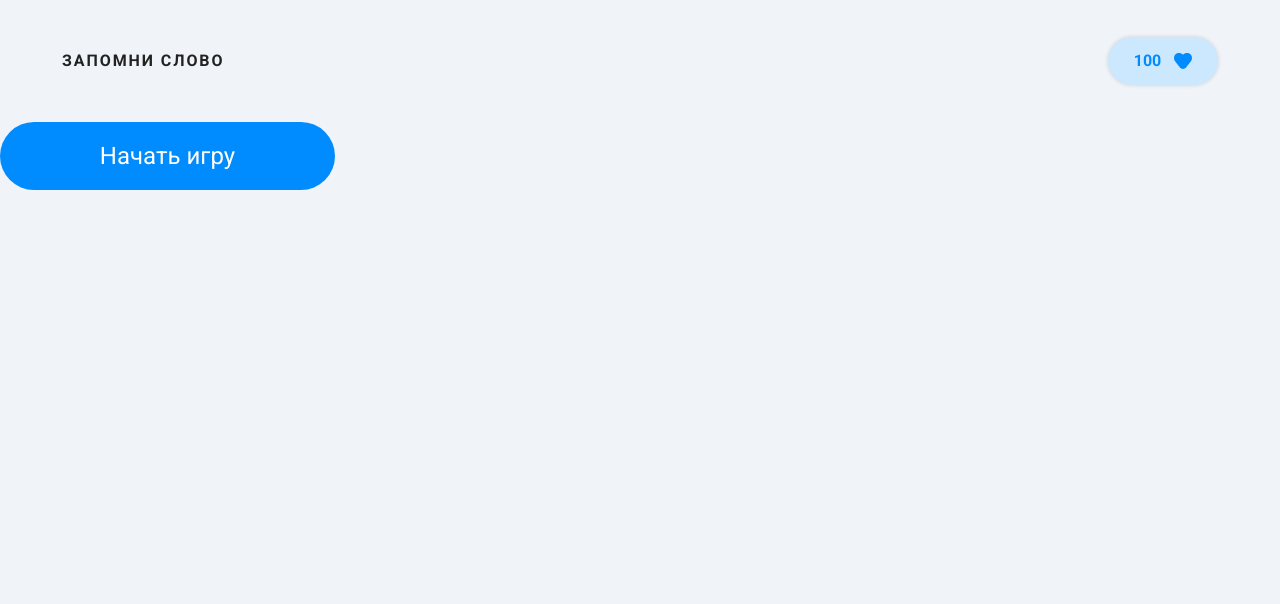
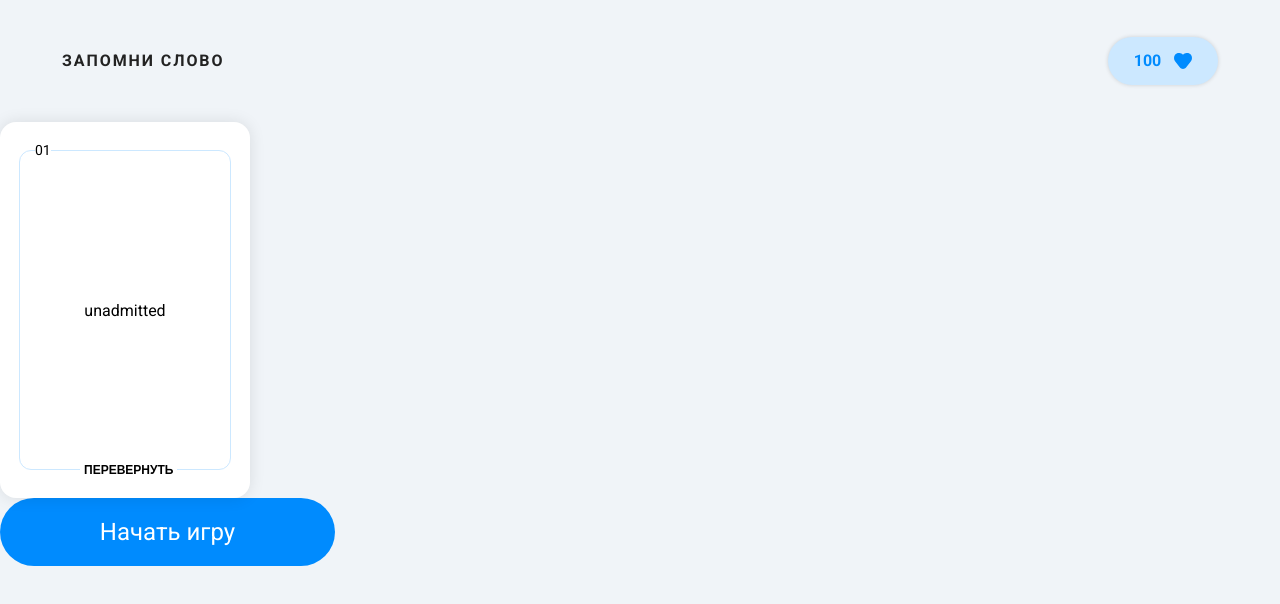
Before and after one commit to Nell-ok/basic, a Vue app: page / in a window 1280 px wide. Shown: the top 604 px of the page. Built offline with nearby package versions, Linux system fonts and the light colour scheme.

Commit message:
Компонент карты

```diff
--- a/src/App.vue
+++ b/src/App.vue
@@ -1,10 +1,23 @@
 <script setup>
 import Button from "./components/Button.vue"
 import Score from "./components/Score.vue"
+import Card from "./components/Card.vue"
 
 const like = {
   number: 100,
 };
+
+const contentButton = {
+  buttonText: 'перевернуть',
+};
+
+const contentNumber = {
+  number: '01',
+};
+
+function onFlip() {
+  alert('Перевернулась');
+}
 </script>
 
 <template>
@@ -15,6 +28,9 @@ const like = {
     </div>
   </header>
   <main>
+    <ul class="card-list">
+      <Card v-bind="{ ...contentButton, ...contentNumber }" @flip="onFlip()" />
+    </ul>
     <Button>Начать игру</Button>
   </main>
 </template>
@@ -39,4 +55,9 @@ const like = {
   text-transform: uppercase;
   color: var(--color-basic-dark);
 }
+.card-list {
+  margin: 0;
+  padding: 0;
+  list-style: none;
+}
 </style>
--- /dev/null
+++ b/src/components/Card.vue
@@ -0,0 +1,95 @@
+<script setup>
+defineProps({
+    buttonText: String,
+    number: String,
+});
+
+const emit = defineEmits(['flip', 'statusChanged']);
+// Функция — обработчик смены статуса
+function installStatus(status) {
+    emit('statusChanged', status);
+}
+
+function handleClick() {
+    emit('flip');
+}
+</script>
+
+<template>
+    <li class="card">
+        <div class="card__number">
+            <span>{{ number }}</span>
+        </div>
+        <p>
+            unadmitted
+        </p>
+        <button class="card__button" @click="handleClick()">
+            {{ buttonText }}
+        </button>
+    </li>
+    <!-- Кнопки  появятся после переворота карточки -->
+    <button class="card__check" @click="installStatus('success')">Успешно</button>
+    <button class="card__check" @click="installStatus('fail')">Неудачно</button>
+</template>
+
+<style scoped>
+.card {
+    display: flex;
+    justify-content: center;
+    align-items: center;
+    position: relative;
+    width: 250px;
+    height: 376px;
+    padding: 28px 19px;
+    background-color: var(--color-default-light);
+    border-radius: 16px;
+    box-shadow: 0px 0px 16px var(--shadow-card);
+    box-sizing: border-box;
+}
+
+.card::after {
+    position: absolute;
+    content: "";
+    top: 28px;
+    left: 19px;
+    right: 19px;
+    bottom: 28px;
+    border: 1px solid var(--color-light-blue);
+    border-radius: 12px;
+    pointer-events: none;
+}
+
+.card:hover {
+    filter: drop-shadow(10px 10px 10px var(--color-filter));
+}
+
+.card__number {
+    position: absolute;
+    top: 20px;
+    left: 35px;
+    font-weight: 400;
+    font-size: 14px;
+    line-height: 16px;
+    background-color: var(--color-default-light);
+    z-index: 1;
+}
+
+.card__button {
+    position: absolute;
+    padding: 0 4px;
+    bottom: 19px;
+    left: 80px;
+    font-weight: 700;
+    font-size: 12px;
+    line-height: 18px;
+    text-transform: uppercase;
+    border: none;
+    background-color: var(--color-default-light);
+    z-index: 1;
+    cursor: pointer;
+}
+
+.card__check {
+    display: none;
+}
+</style>
--- a/src/style.css
+++ b/src/style.css
@@ -9,6 +9,8 @@
   --color-check-success: #09bb00;
   --color-check-fail: #d00303;
   --shadow: rgba(0, 0, 0, 0.15);
+  --shadow-card: rgba(0, 0, 0, 0.1);
+  --color-filter: rgba(0, 0, 0, 0.05);
 
   --font: "Roboto", sans-serif;
 }
```
